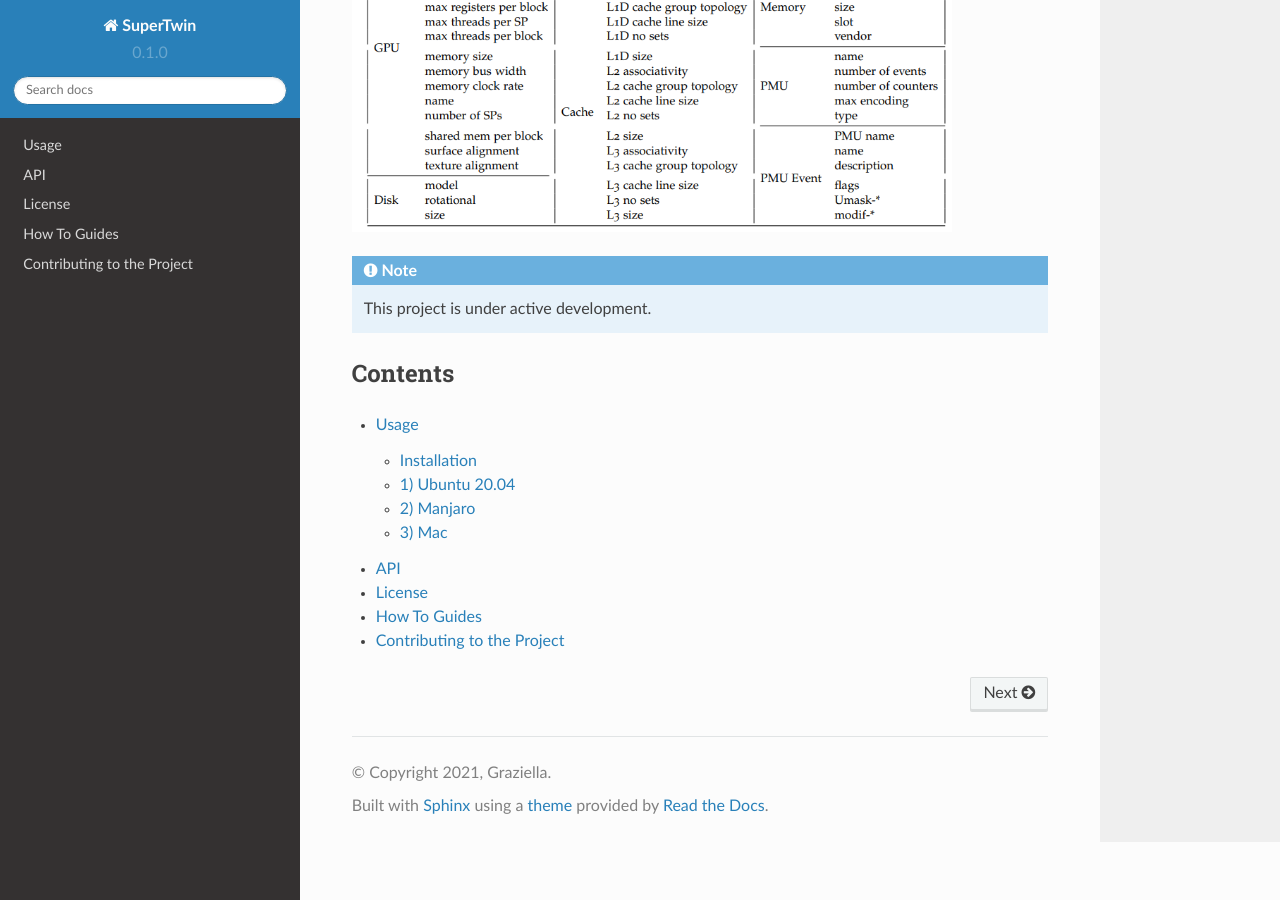
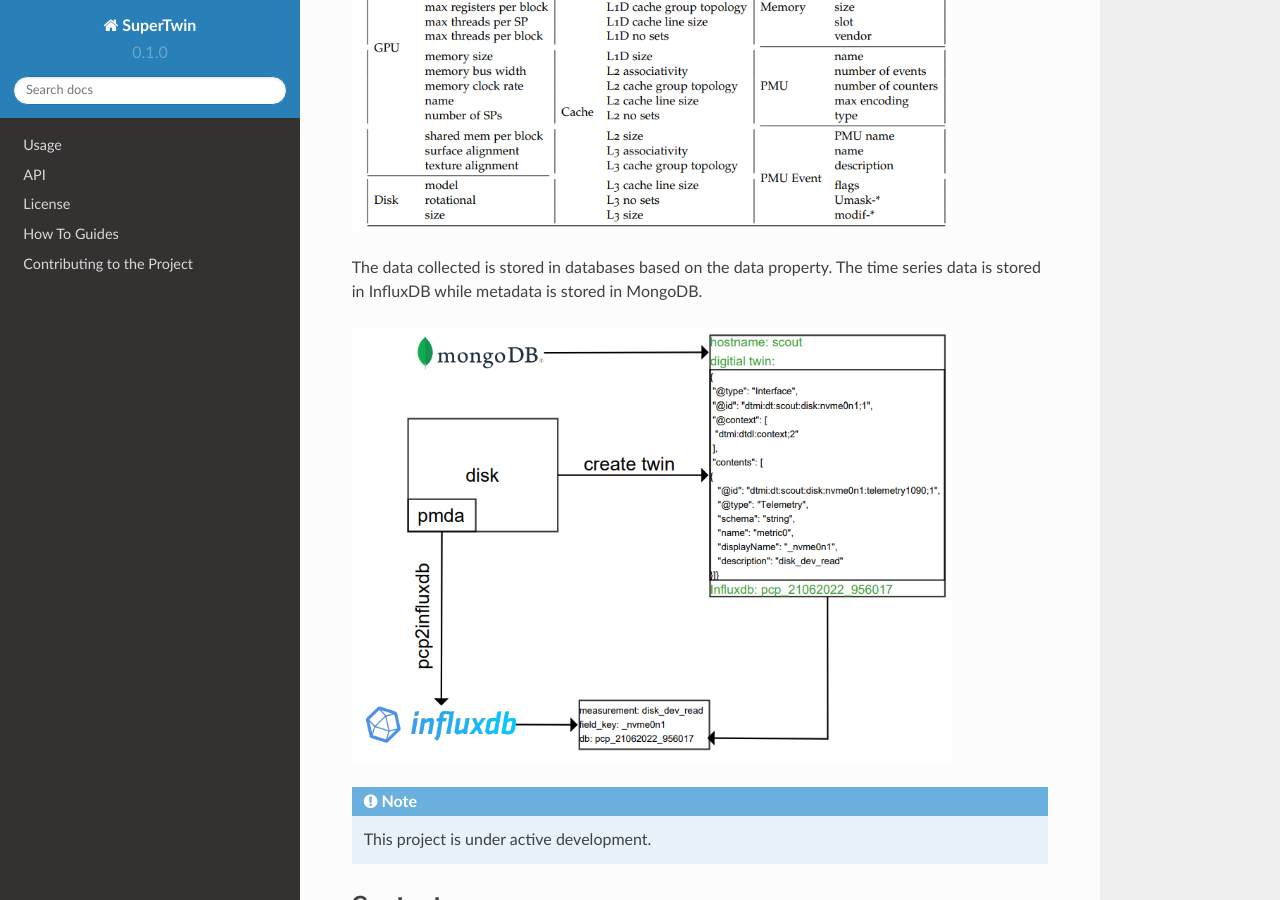
Before and after one commit to AliFehmi/supertwin-1, a Sphinx documentation site: the page built from docs/source/index.rst, in a window 1280 px wide and 900 px high, scrolled down 1757 px. Built offline with Sphinx 7.4.7 and the Read the Docs theme 2.0.0, drawn with Linux system fonts in a browser that asks for light colours.

Commit message:
database png

```diff
--- a/docs/source/index.rst
+++ b/docs/source/index.rst
@@ -35,6 +35,11 @@
 .. image:: ../images/supertwin_probing.png
    :width: 600
 
+The data collected is stored in databases based on the data property. The time series data is stored in InfluxDB while metadata is stored in MongoDB.
+
+.. image:: ../images/supertwin_database.png
+   :width: 600
+
 .. note::
 
    This project is under active development.
```
Also changed, not shown: docs/images/supertwin_database.png (added).
